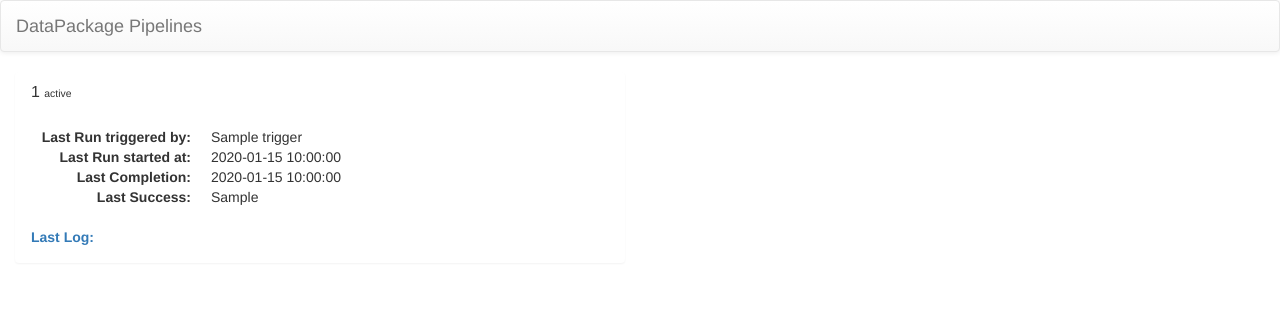
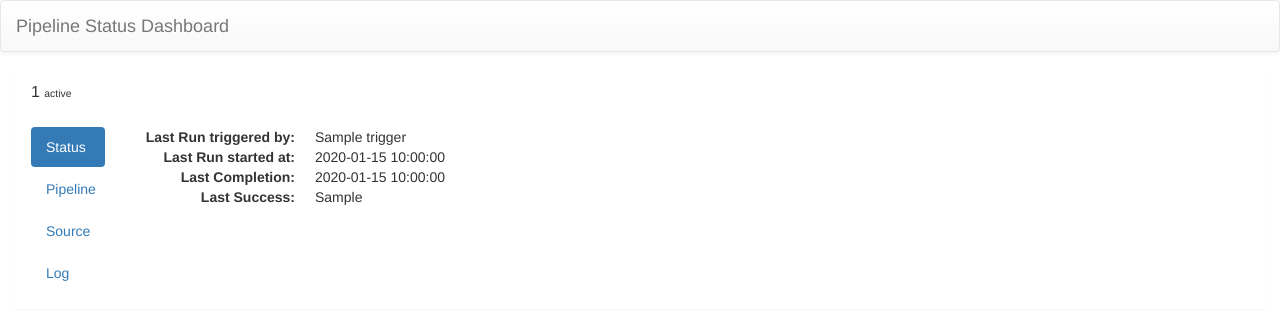
Before and after one commit to frictionlessdata/datapackage-pipelines, a Flask app: template datapackage_pipelines/web/templates/dashboard.html in a window 1280 px wide. Shown: the top 328 px of the page. Run offline with Flask 2, Linux system fonts and the light colour scheme; the template is opened without the code that fills it: most values are stand-ins (such as "Sample title", 1, 10 or a date in 2020); parts of the project's set-up code (start-up, migrations or seed data) failed here and were passed over; some libraries are stand-ins or nearby versions.

Commit message:
Adding data and improving style of dashboard

```diff
--- a/datapackage_pipelines/manager/resolver.py
+++ b/datapackage_pipelines/manager/resolver.py
@@ -37,7 +37,7 @@ def load_module(module):
         module = __import__(module_name)
         return module
     except ImportError:
-        logging.warning("Couldn't import %s", module_name)
+        pass
 
 
 def resolve_executor(executor, path):
--- a/datapackage_pipelines/manager/status.py
+++ b/datapackage_pipelines/manager/status.py
@@ -76,7 +76,7 @@ class RedisConnection(object):
             })
         self.redis.set(_id, json.dumps(_status, ensure_ascii=True))
 
-    def register(self, _id, cache_hash):
+    def register(self, _id, cache_hash, pipeline=[], source=None):
         if self.redis is None:
             return
         self.redis.sadd('all-pipelines', _id)
@@ -91,6 +91,8 @@ class RedisConnection(object):
         dirty = _status.get('cache_hash') != cache_hash
         _status.update({
             'running': False,
+            'pipeline': pipeline,
+            'source': source
         })
         self.redis.set(_id, json.dumps(_status, ensure_ascii=True))
         return dirty
--- a/datapackage_pipelines/web/server.py
+++ b/datapackage_pipelines/web/server.py
@@ -1,6 +1,7 @@
 import datetime
 
 from flask import Flask, render_template, abort, redirect
+import yaml
 
 from ..manager.status import status
 
@@ -11,9 +12,14 @@ def datestr(x):
     return str(datetime.datetime.fromtimestamp(x))
 
 
+def yamlize(x):
+    ret = yaml.dump(x, default_flow_style=False)
+    return ret
+
+
 @app.route("/")
 def main():
-    statuses = status.all_statuses()
+    statuses = sorted(status.all_statuses(), key=lambda x:x.get('id'))
     for pipeline in statuses:
         for key in ['ended', 'last_success', 'started']:
             if pipeline.get(key):
@@ -25,7 +31,8 @@ def main():
             'Idle' if pipeline.get('success') \
             else 'Failed'
         pipeline['slug'] = pipeline['id'].replace('/', '_').replace('.', '_')
-    return render_template('dashboard.html', pipelines=statuses)
+        print(pipeline.keys())
+    return render_template('dashboard.html', pipelines=statuses, yamlize=yamlize)
 
 
 @app.route("/badge/<path:pipeline_id>")
--- a/datapackage_pipelines/web/templates/dashboard.html
+++ b/datapackage_pipelines/web/templates/dashboard.html
@@ -33,7 +33,7 @@
                 <span class="icon-bar"></span>
                 <span class="icon-bar"></span>
             </button-->
-            <a class="navbar-brand" href="#">DataPackage Pipelines</a>
+            <a class="navbar-brand" href="#">Pipeline Status Dashboard</a>
         </div>
 
         <!-- Collect the nav links, forms, and other content for toggling -->
@@ -80,7 +80,7 @@
 <div class="container-fluid">
     <div class="row">
         {% for status in pipelines %}
-        <div class="col-md-6">
+        <div class="col-md-12">
             <div class="panel panel-{{ status.class }}">
                 <div class="panel-heading">
                     <h1 class="panel-title">{{ status.id }}
@@ -88,15 +88,43 @@
                     </h1>
                 </div>
                 <div class="panel-body">
+                    <!--<a role="button" data-toggle="collapse" data-target="#log-{{ status.slug }}" href="#"><strong>Last Log:</strong></a>-->
+                    <!--<pre class="collapse" id="log-{{ status.slug }}">{{ status.reason }}</pre>-->
+                    <div class="row">
+                        <div class="col-md-1">
+                            <ul class="nav nav-pills nav-stacked" role="tablist">
+                                <li role="presentation" class="active"><a href="#status-{{status.slug}}" aria-controls="status" role="tab" data-toggle="tab">Status</a></li>
+                                <li role="presentation"><a href="#pipeline-{{status.slug}}" aria-controls="pipeline-{{status.id}}" role="tab" data-toggle="tab">Pipeline</a></li>
+                                <li role="presentation"><a href="#source-{{status.slug}}" aria-controls="source" role="tab" data-toggle="tab">Source</a></li>
+                                <li role="presentation"><a href="#log-{{status.slug}}" aria-controls="log" role="tab" data-toggle="tab">Log</a></li>
+                            </ul>
+                        </div>
+                        <div class="col-md-11">
+                            <!-- Tab panes -->
+                            <div class="tab-content">
+                                <div role="tabpanel" class="tab-pane active" id="status-{{status.slug}}">
                                     <dl class="dl-horizontal">
                                         <dt>Last Run triggered by:</dt><dd>{{ status.trigger }}</dd>
                                         <dt>Last Run started at:</dt><dd>{{ status.started }}</dd>
                                         <dt>Last Completion:</dt><dd>{{ status.ended }}</dd>
                                         <dt>Last Success:</dt><dd>{{ status.last_success }}</dd>
                                     </dl>
-                    <a role="button" data-toggle="collapse" data-target="#log-{{ status.slug }}" href="#"><strong>Last Log:</strong></a>
-                    <pre class="collapse" id="log-{{ status.slug }}">{{ status.reason }}</pre>
                                 </div>
+                                <div role="tabpanel" class="tab-pane" id="pipeline-{{status.slug}}">
+                                    <pre>{{ yamlize(status.pipeline) }}</pre>
+                                </div>
+                                <div role="tabpanel" class="tab-pane" id="source-{{status.slug}}">
+                                    <pre>{{ yamlize(status.source) }}</pre>
+                                </div>
+                                <div role="tabpanel" class="tab-pane" id="log-{{status.slug}}">
+                                    <pre>{{ status.reason }}</pre>
+                                </div>
+                            </div>
+                        </div>
+                    </div>
+
+                </div>
+
             </div>
         </div>
         {% endfor %}
```
Also changed, not shown: datapackage_pipelines/manager/specs.py (+6 -4 lines). Lines whose indentation alone changed are shown as unchanged.
